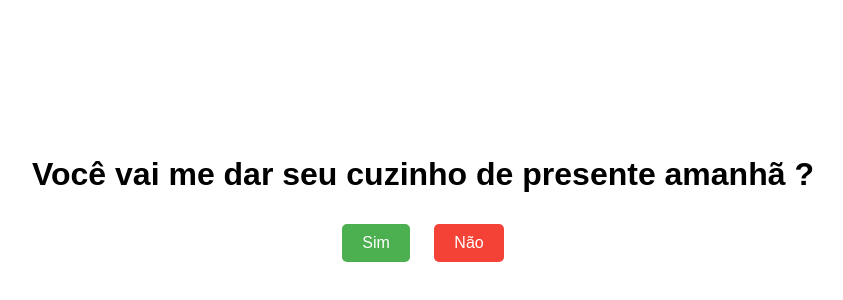
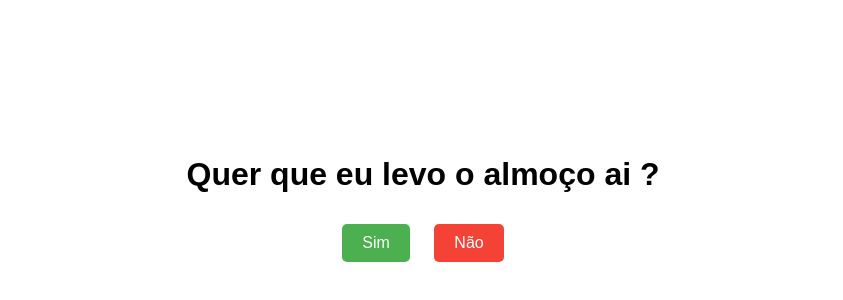
Before and after one commit to matheusmoreirap852/PesquisaSatisfacao, a plain HTML site: page index.html in a window 1280 px wide. Shown: the part 100-400 px from the top of the page, without its empty margins (217-1060 px from the left). Drawn offline with Linux system fonts and the light colour scheme.

Commit message:
Subir informações

```diff
--- a/index.html
+++ b/index.html
@@ -7,7 +7,7 @@
     <link rel="stylesheet" href="css/style.css">
 </head>
 <body>
-    <h1>Você vai me dar seu cuzinho de presente amanhã ?</h1>
+    <h1>Quer que eu levo o almoço ai ?</h1>
     <div class="buttons">
         <a href="https://www.youtube.com/watch?v=WsplBPfcXn0"><button id="yesButton">Sim</button></a>
         <button id="noButton">Não</button>
```
